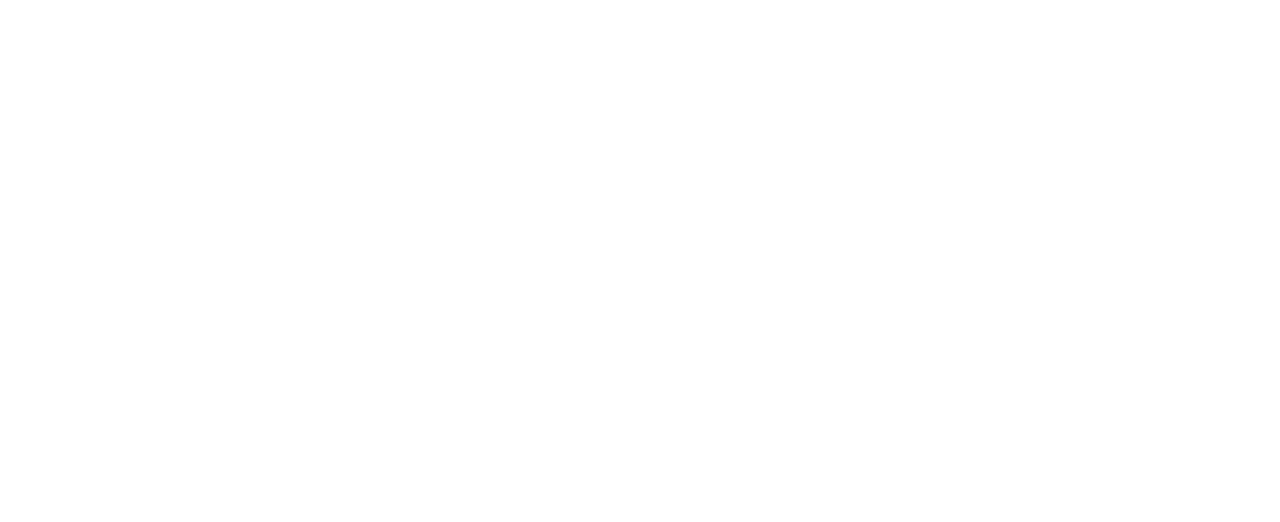
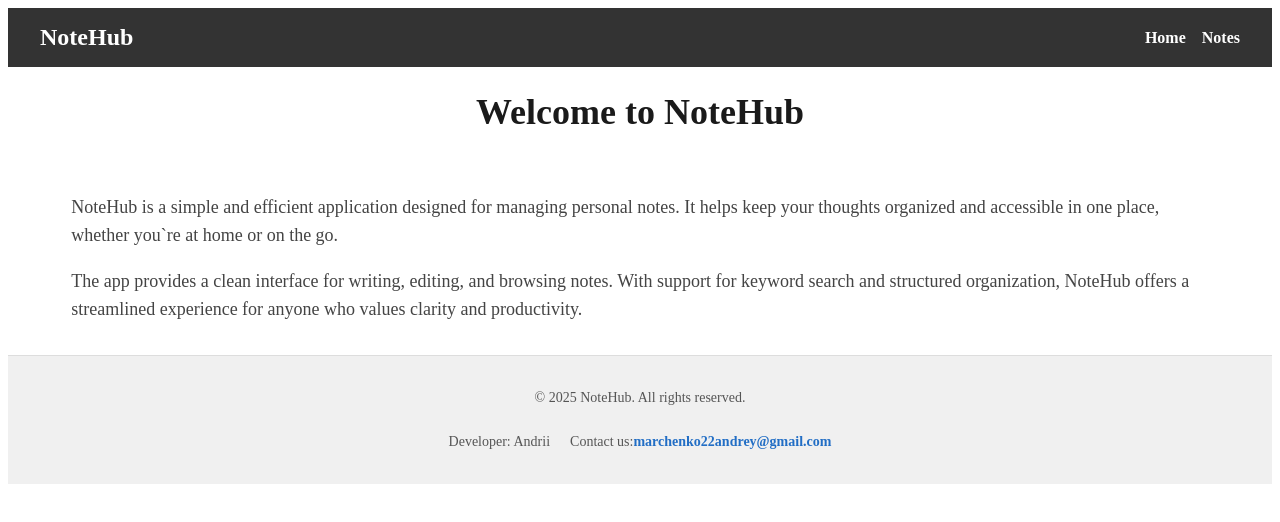
Before and after one commit to andrii-marchenko22/09-auth, a Next.js app: page / in a window 1280 px wide. Shown: the top 522 px of the page. Built offline with nearby package versions, Linux system fonts and the light colour scheme.

Commit message:
created Header, Footer components and add them to the layout

```diff
--- /dev/null
+++ b/app/Home.module.css
@@ -0,0 +1,25 @@
+.main {
+  flex: 1;
+}
+
+.container {
+  width: 90%;
+  max-width: 1280px;
+  margin: 0px auto;
+  padding: 0 16px 16px;
+}
+
+.title {
+  font-size: 36px;
+  font-weight: 700;
+  color: #1a1a1a;
+  margin-bottom: 60px;
+  text-align: center;
+}
+
+.description {
+  font-size: 18px;
+  color: #444444;
+  line-height: 28px;
+  margin-bottom: 16px;
+}
--- a/app/layout.tsx
+++ b/app/layout.tsx
@@ -1,6 +1,7 @@
 import type { Metadata } from "next";
 import { Geist, Geist_Mono } from "next/font/google";
-import "./globals.css";
+import Header from "@/components/Header/Header";
+import Footer from "@/components/Footer/Footer";
 
 const geistSans = Geist({
   variable: "--font-geist-sans",
@@ -25,7 +26,9 @@
   return (
     <html lang="en">
       <body className={`${geistSans.variable} ${geistMono.variable}`}>
-        {children}
+        <Header />
+        <main>{children}</main>
+        <Footer />
       </body>
     </html>
   );
--- a/app/page.tsx
+++ b/app/page.tsx
@@ -1,3 +1,22 @@
+import css from "./Home.module.css";
+
 export default function Home() {
-  return <div></div>;
+  return (
+    <main>
+      <div className={css.container}>
+        <h1 className={css.title}>Welcome to NoteHub</h1>
+        <p className={css.description}>
+          NoteHub is a simple and efficient application designed for managing
+          personal notes. It helps keep your thoughts organized and accessible
+          in one place, whether you`re at home or on the go.
+        </p>
+        <p className={css.description}>
+          The app provides a clean interface for writing, editing, and browsing
+          notes. With support for keyword search and structured organization,
+          NoteHub offers a streamlined experience for anyone who values clarity
+          and productivity.
+        </p>
+      </div>
+    </main>
+  );
 }
--- /dev/null
+++ b/components/Footer/Footer.module.css
@@ -0,0 +1,24 @@
+.footer {
+  padding: 20px;
+  background-color: #f0f0f0;
+  text-align: center;
+  font-size: 14px;
+  color: #555;
+  border-top: 1px solid #ddd;
+}
+
+.wrap {
+  display: flex;
+  justify-content: center;
+  gap: 20px;
+}
+
+.footer a {
+  color: #226ec5;
+  font-weight: 600;
+  text-decoration: none;
+}
+
+.footer a:hover {
+  text-decoration: underline;
+}
--- /dev/null
+++ b/components/Footer/Footer.tsx
@@ -0,0 +1,23 @@
+import Link from "next/link";
+import css from "./Footer.module.css";
+
+const Footer = () => {
+  return (
+    <footer className={css.footer}>
+      <div className={css.content}>
+        <p>© {new Date().getFullYear()} NoteHub. All rights reserved.</p>
+        <div className={css.wrap}>
+          <p>Developer: Andrii</p>
+          <p>
+            Contact us:
+            <Link href="mailto:marchenko22andrey@gmail.com">
+              marchenko22andrey@gmail.com
+            </Link>
+          </p>
+        </div>
+      </div>
+    </footer>
+  );
+};
+
+export default Footer;
--- /dev/null
+++ b/components/Header/Header.module.css
@@ -0,0 +1,37 @@
+.header {
+  display: flex;
+  justify-content: space-between;
+  align-items: center;
+  padding: 1rem 2rem;
+  background-color: #333;
+  color: white;
+}
+
+.header a {
+  text-decoration: none;
+  color: white;
+  font-size: 1.5rem;
+  font-weight: bold;
+}
+
+.header a:hover {
+  color: #ddd;
+}
+
+.navigation {
+  list-style-type: none;
+  margin: 0;
+  padding: 0;
+  display: flex;
+  gap: 1rem;
+}
+
+.navigation li a {
+  text-decoration: none;
+  color: white;
+  font-size: 1rem;
+}
+
+.navigation li a:hover {
+  color: #ddd;
+}
--- /dev/null
+++ b/components/Header/Header.tsx
@@ -0,0 +1,24 @@
+import css from "./Header.module.css";
+import Link from "next/link";
+
+const Header = () => {
+  return (
+    <header className={css.header}>
+      <Link href="/" aria-label="Home">
+        NoteHub
+      </Link>
+      <nav aria-label="Main Navigation">
+        <ul className={css.navigation}>
+          <li>
+            <Link href="/">Home</Link>
+          </li>
+          <li>
+            <Link href="/notes">Notes</Link>
+          </li>
+        </ul>
+      </nav>
+    </header>
+  );
+};
+
+export default Header;
```
Also changed, not shown: app/globals.css (deleted, +0 -42 lines), app/notes/[id]/page.tsx (added).
